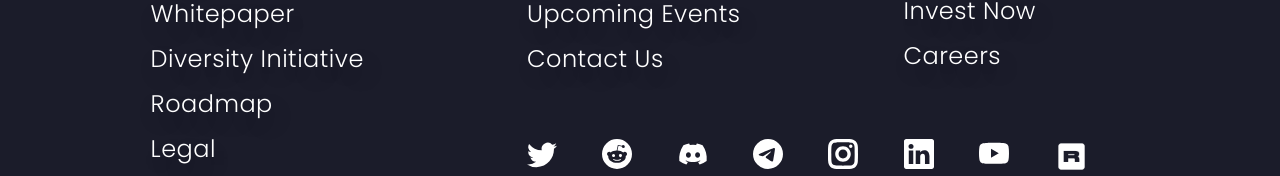
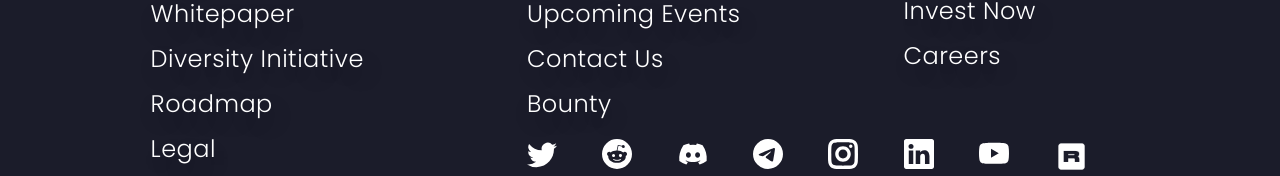
Before and after one commit to roanyarn/cointinuum, a React (Create React App) app: page /#/bounty in a window 1280 px wide. Shown: the part 3811-3987 px from the top of the page. Built offline with nearby package versions, Linux system fonts and the light colour scheme; the HTML template or start-up script is replaced by a standard one.

Commit message:
add bounty link to footer

```diff
--- a/src/components/Footer/Footer.js
+++ b/src/components/Footer/Footer.js
@@ -22,9 +22,8 @@ import './Footer.scss';
 
 const Footer = () => {
   const navigate = useNavigate();
-	const { darkMode, toggleDiversity, toggleRoadmap } = useContext(
-		DarkModeContext
-	);
+  const { darkMode, toggleDiversity, toggleRoadmap } =
+    useContext(DarkModeContext);
 
   const EMAIL_MAX_SIZE = 100;
   const EMAIL_MIN_SIZE = 2;
@@ -173,6 +172,11 @@ const Footer = () => {
     window.scrollTo({ top: 0, behavior: 'smooth' });
   };
 
+  const onBountyClick = () => {
+    navigate('/bounty');
+    window.scrollTo({ top: 0, behavior: 'smooth' });
+  };
+
   const onInvestClick = () => {
     navigate('/investments');
     window.scrollTo({ top: 0, behavior: 'smooth' });
@@ -247,6 +251,9 @@ const Footer = () => {
           </li>
           <li className="footer__item" onClick={onContactClick}>
             Contact Us
+          </li>
+          <li className="footer__item" onClick={onBountyClick}>
+            Bounty
           </li>
         </ul>
       </div>
```
Lines whose indentation alone changed are shown as unchanged.
